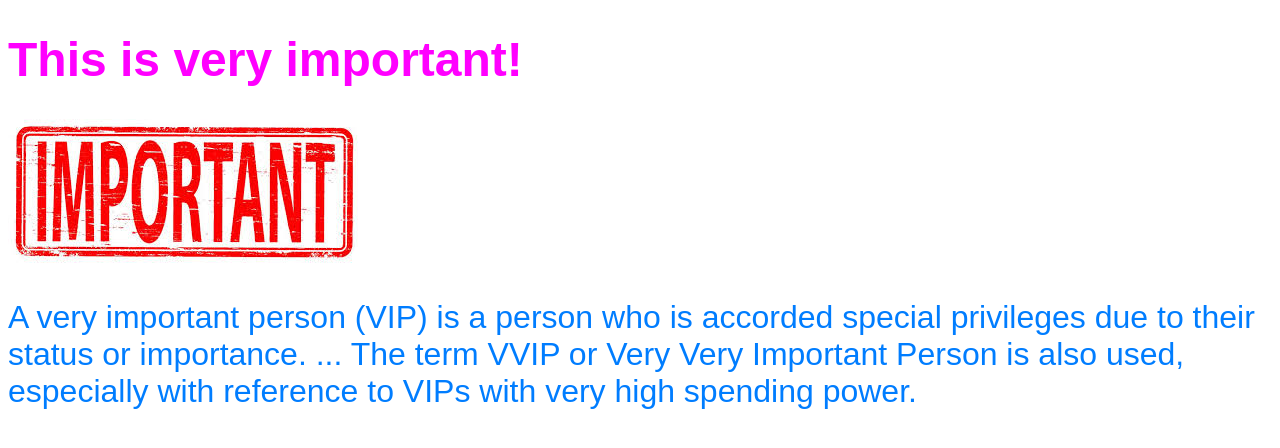
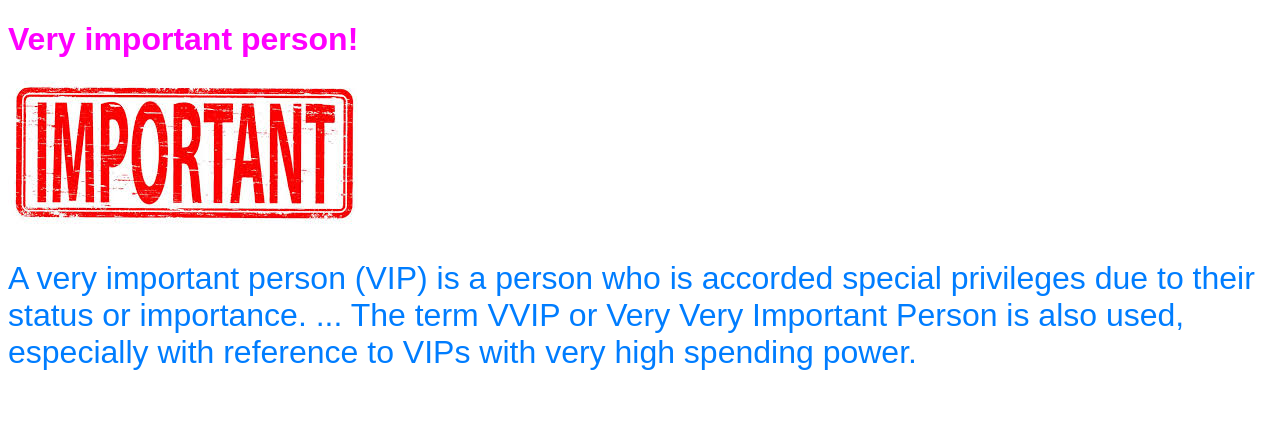
Before and after one commit to davidricardocastro/at_home, a plain HTML site: page index.html in a window 1280 px wide. Drawn offline with Linux system fonts and the light colour scheme.

Commit message:
changed txt

```diff
--- a/index.html
+++ b/index.html
@@ -11,7 +11,7 @@
 
 <body>
     <h1>
-        This is very important!
+        Very important person!
 
     </h1>
 
--- a/style.css
+++ b/style.css
@@ -1,7 +1,8 @@
 h1{
     font-family: Arial, Helvetica, sans-serif;
     color: fuchsia;
-    font-size: 3em;
+
+
 
 }
 
```
